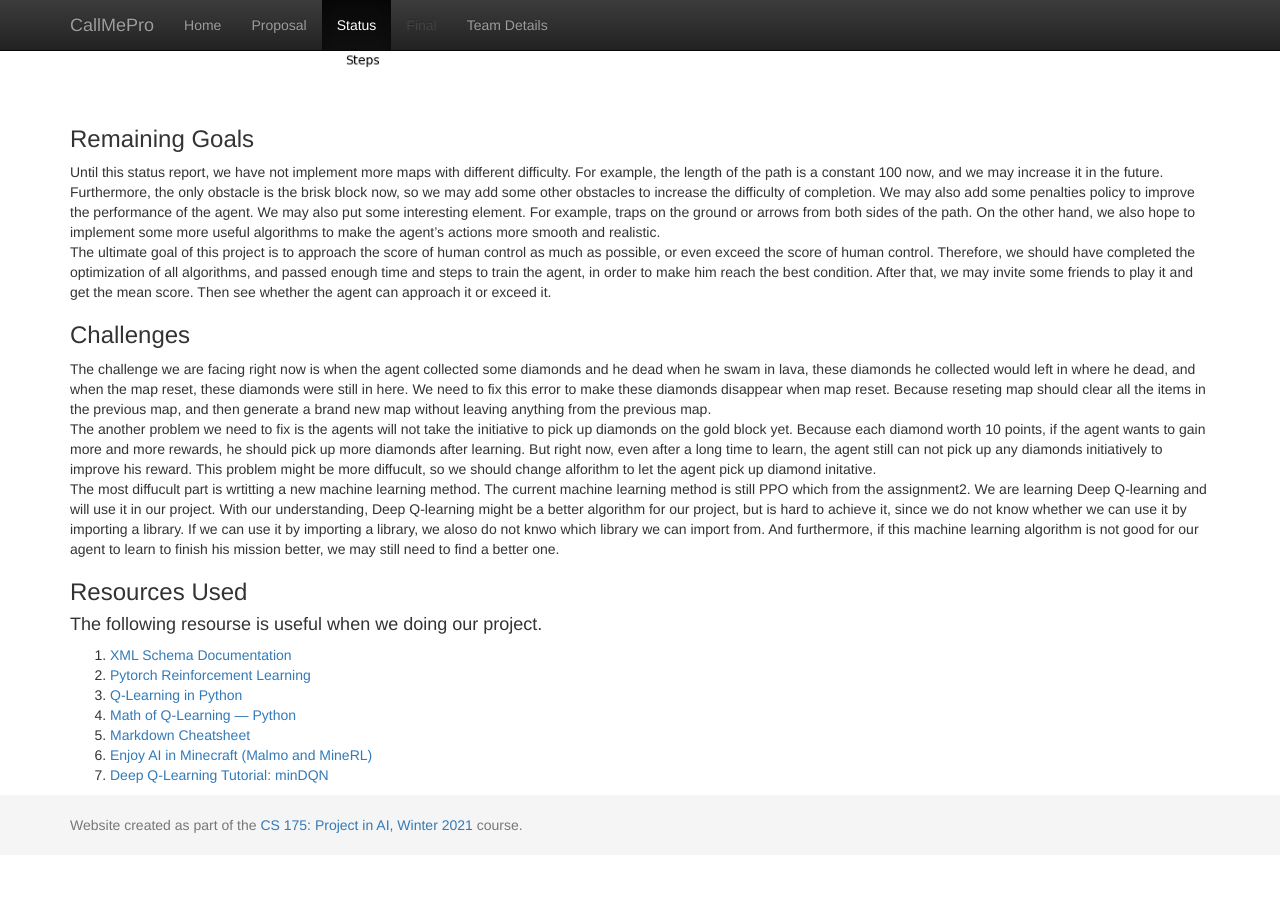
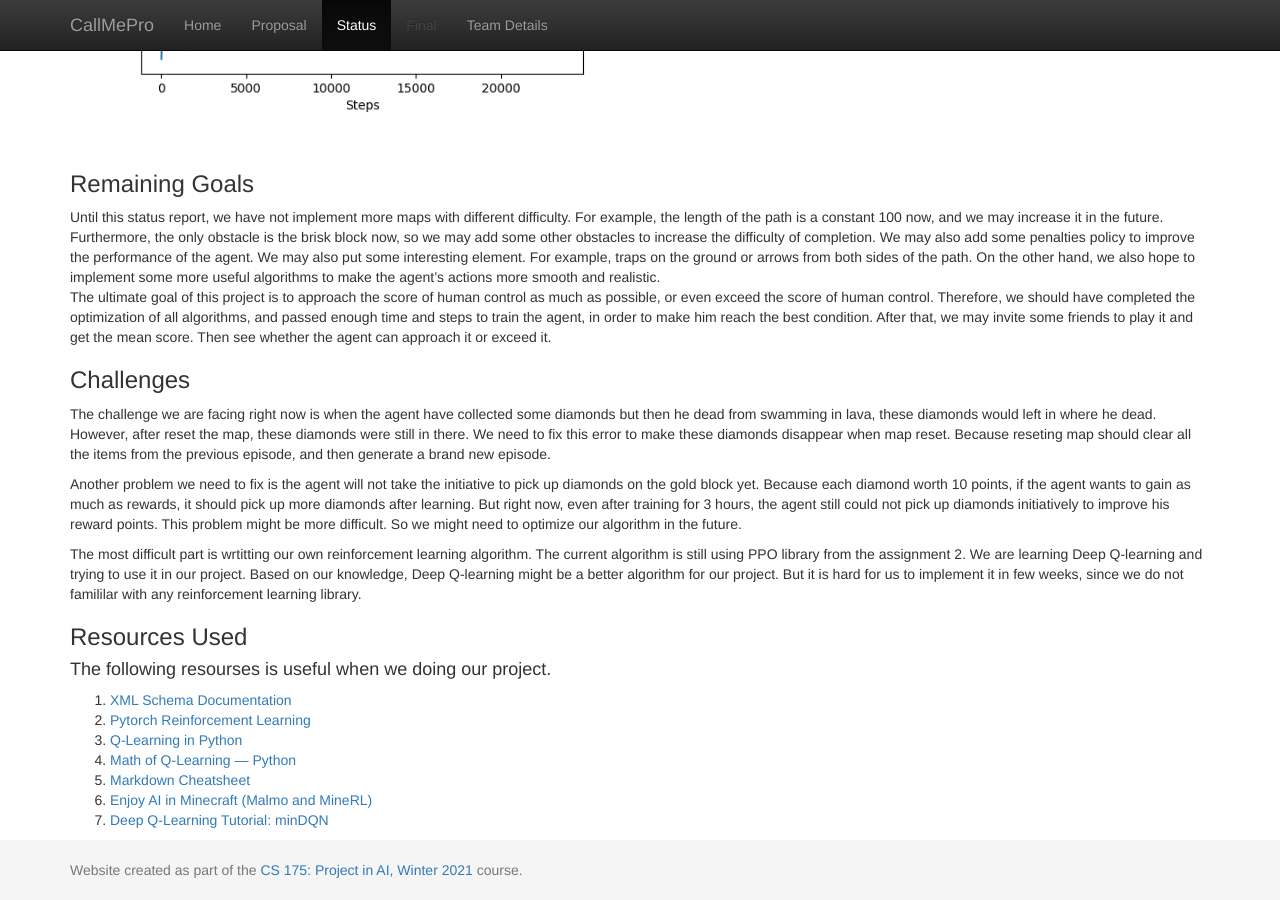
Before and after one commit to Markmzy/CallMePro, a Jekyll site: the page built from docs/status.md, in a window 1280 px wide and 900 px high, scrolled down 4432 px. Built offline with Jekyll 4.4.1, drawn with Linux system fonts in a browser that asks for light colours; before the commit the page ends 5287 px from its top, so only the background shows below that; some of the changed text lies outside the part shown.

Commit message:
Update status.md
Challenges fixed

```diff
--- a/docs/status.md
+++ b/docs/status.md
@@ -5,7 +5,7 @@ title: Status
 
 ### Sample Video
 
-<iframe width="560" height="315" src="https://www.youtube.com/embed/gO7Sl99GDOo" frameborder="0" allow="accelerometer; autoplay; clipboard-write; encrypted-media; gyroscope; picture-in-picture" allowfullscreen></iframe>
+<iframe width="720" height="480" src="https://www.youtube.com/embed/gO7Sl99GDOo" frameborder="0" allow="accelerometer; autoplay; clipboard-write; encrypted-media; gyroscope; picture-in-picture" allowfullscreen></iframe>
 <br />
 
 [Video](https://www.youtube.com/watch?v=gO7Sl99GDOo)
@@ -32,12 +32,7 @@ And then we can fully sample the old policy, and then improve the new policy. Th
 图1:
 In the actual training process, there will be an operation on the clip:
 图2:
-Reward functions:
-R = 10            // Agent gain a diamond
-R = 10            // Agent pass gold blocks
-R = 100           // Agent reach the destination
-R = -1            // Each second agent lost
-R = -10           // Agent swim in lava
+
 
 **Actions of agent**
 
@@ -80,14 +75,16 @@ Until this status report, we have not implement more maps with different difficu
 The ultimate goal of this project is to approach the score of human control as much as possible, or even exceed the score of human control. Therefore, we should have completed the optimization of all algorithms, and passed enough time and steps to train the agent, in order to make him reach the best condition. After that, we may invite some friends to play it and get the mean score. Then see whether the agent can approach it or exceed it.
 
 ### Challenges
-The challenge we are facing right now is when the agent collected some diamonds and he dead when he swam in lava, these diamonds he collected would left in where he dead, and when the map reset, these diamonds were still in here. We need to fix this error to make these diamonds disappear when map reset. Because reseting map should clear all the items in the previous map, and then generate a brand new map without leaving anything from the previous map.
-The another problem we need to fix is the agents will not take the initiative to pick up diamonds on the gold block yet. Because each diamond worth 10 points, if the agent wants to gain more and more rewards, he should pick up more diamonds after learning. But right now, even after a long time to learn, the agent still can not pick up any diamonds initiatively to improve his reward. This problem might be more diffucult, so we should change alforithm to let the agent pick up diamond initative.
-The most diffucult part is wrtitting a new machine learning method. The current machine learning method is still PPO which from the assignment2. We are learning Deep Q-learning and will use it in our project. With our understanding, Deep Q-learning might be a better algorithm for our project, but is hard to achieve it, since we do not know whether we can use it by importing a library. If we can use it by importing a library, we aloso do not knwo which library we can import from. And furthermore, if this machine learning algorithm is not good for our agent to learn to finish his mission better, we may still need to find a better one.
+The challenge we are facing right now is when the agent have collected some diamonds but then he dead from swamming in lava, these diamonds would left in where he dead. However, after reset the map, these diamonds were still in there. We need to fix this error to make these diamonds disappear when map reset. Because reseting map should clear all the items from the previous episode, and then generate a brand new episode.<br>
+
+Another problem we need to fix is the agent will not take the initiative to pick up diamonds on the gold block yet. Because each diamond worth 10 points, if the agent wants to gain as much as rewards, it should pick up more diamonds after learning. But right now, even after training for 3 hours, the agent still could not pick up diamonds initiatively to improve his reward points. This problem might be more difficult. So we might need to optimize our algorithm in the future.<br>
+
+The most difficult part is wrtitting our own reinforcement learning algorithm. The current algorithm is still using PPO library from the assignment 2. We are learning Deep Q-learning and trying to use it in our project. Based on our knowledge, Deep Q-learning might be a better algorithm for our project. But it is hard for us to implement it in few weeks, since we do not famililar with any reinforcement learning library.<br>
 
 
 ### Resources Used
 
-#### The following resourse is useful when we doing our project.
+#### The following resourses is useful when we doing our project.
 
 1. [XML Schema Documentation](https://microsoft.github.io/malmo/0.21.0/Schemas/MissionHandlers.html)
 2. [Pytorch Reinforcement Learning](https://github.com/bentrevett/pytorch-rl)
```
